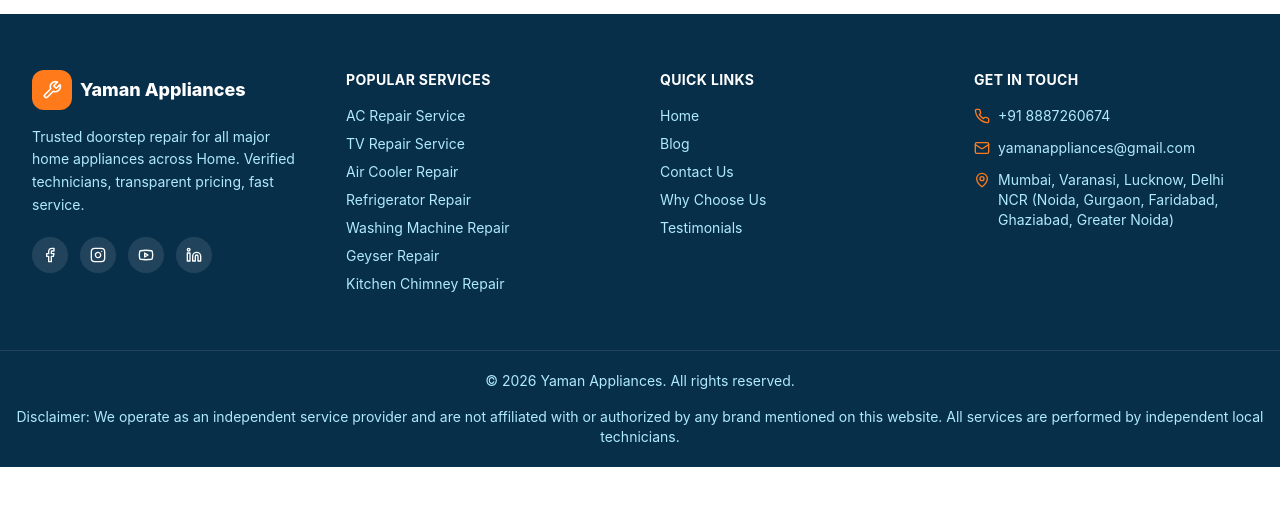
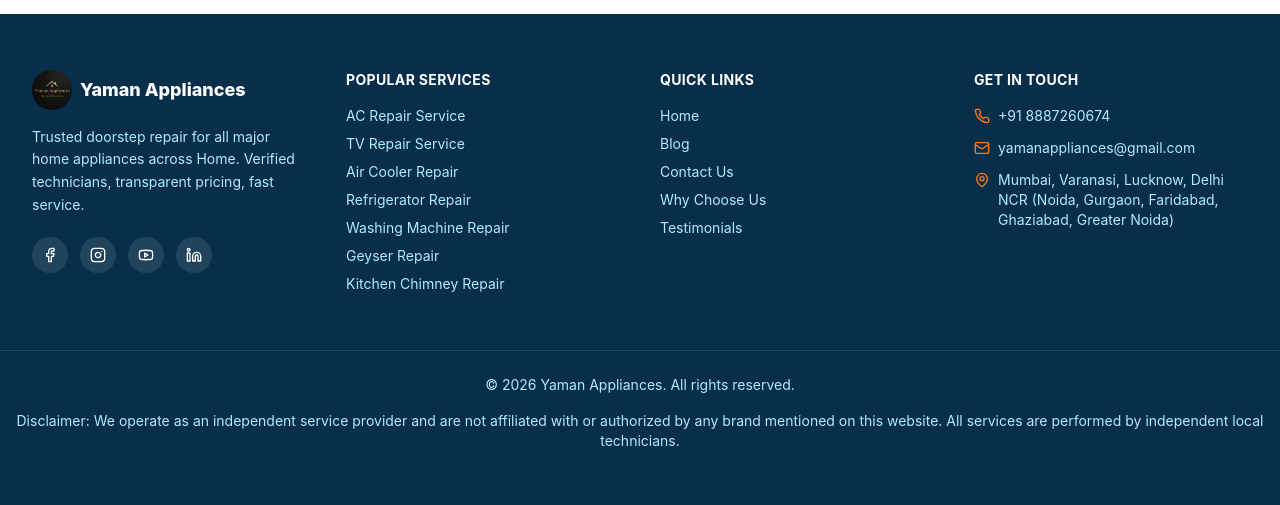
Before and after one commit to Ankitkannaujiya23/yamanappliances, a Next.js app: page /contact in a window 1280 px wide. Shown: the part 1300-1805 px from the top of the page. Before the commit the page ends 1767 px from the top, so only its background shows below. Built offline with nearby package versions, Linux system fonts and the light colour scheme; no server answers.

Commit message:
changes for footer and more

```diff
--- a/components/Footer.js
+++ b/components/Footer.js
@@ -11,6 +11,8 @@
 } from "lucide-react";
 import { services } from "@/data/services";
 import { site } from "@/data/site";
+import logo from "../public/images/logo.webp";
+import Image from "next/image";
 
 export default function Footer() {
   return (
@@ -18,8 +20,16 @@
       <div className="container-x grid grid-cols-1 gap-10 py-14 sm:grid-cols-2 lg:grid-cols-4">
         <div>
           <Link href="/" className="flex items-center gap-2">
-            <span className="flex h-10 w-10 items-center justify-center rounded-xl bg-accent-500 text-white">
-              <Wrench size={20} />
+            <span className="flex h-10 w-10 items-center justify-center rounded-xl  text-white">
+              {/* <Wrench size={20} /> */}
+              <Image
+                key={logo}
+                src={logo}
+                alt="Yaman Appliances"
+                width={62}
+                height={60}
+                className="rounded-full object-cover"
+              />
             </span>
             <span className="text-lg font-extrabold text-white">
               Yaman Appliances
@@ -113,7 +123,7 @@
         </div>
       </div>
 
-      <div className="border-t border-white/10 py-5">
+      <div className="border-t border-white/10 pb-16 pt-6">
         <div className="grid grid-cols-1 md:grid-cols-1  gap-4 text-center text-sm text-brand-200 sm:grid-cols-1">
           <p>© {new Date().getFullYear()} Yaman Appliances. All rights reserved.</p>
           <p>
--- a/components/HeroSlider.js
+++ b/components/HeroSlider.js
@@ -139,7 +139,7 @@
   },
   {
     title: "Refrigerator Repair,",
-    highlight: "Same-Day Across Delhi NCR",
+    highlight: "Same-Day Across Mumbai",
     desc: "Cooling problems, gas leakage, compressor issues — transparent pricing, no hidden charges.",
     bg: "from-brand-950/95 via-brand-900/85 to-accent-600/40",
     // TODO: replace with a real photo of your refrigerator technician
--- a/components/LeadForm.js
+++ b/components/LeadForm.js
@@ -518,9 +518,7 @@
     const state = form.state.trim();
 
     if (!name) nextErrors.customerName = "Full name is required";
-    else if (!fullNamePattern.test(name)) {
-      nextErrors.customerName = "Use at least two names with letters and spaces only";
-    }
+
 
     if (form.email.trim() && !emailPattern.test(form.email.trim())) {
       nextErrors.email = "Enter a valid email address";
--- a/data/testimonials.js
+++ b/data/testimonials.js
@@ -1,35 +1,35 @@
 export const testimonials = [
   {
     name: "Rohit Sharma",
-    location: "Dwarka, Delhi",
+    location: "Mumbai",
     rating: 5,
     text: "AC gas leakage thi, technician same day aaya aur properly fix kar diya. Pricing bhi bilkul transparent thi.",
     service: "AC Repair",
   },
   {
     name: "Priya Malhotra",
-    location: "Noida",
+    location: "Mumbai",
     rating: 5,
     text: "Washing machine ka motor kharab tha, booking se lekar repair tak sab kuch bahut smooth raha. Highly recommended!",
     service: "Washing Machine Repair",
   },
   {
     name: "Anil Kumar",
-    location: "Gurgaon",
+    location: "Varanasi",
     rating: 4,
     text: "Fridge cooling nahi kar raha tha, technician ne turant diagnose karke gas refill kar diya. Achi service.",
     service: "Refrigerator Repair",
   },
   {
     name: "Sneha Verma",
-    location: "Rohini, Delhi",
+    location: "Lucknow",
     rating: 5,
     text: "TV ka display issue tha, fair price pe fix ho gaya aur warranty bhi mili repair pe. Very professional team.",
     service: "TV Repair",
   },
   {
     name: "Vikram Singh",
-    location: "Faridabad",
+    location: "Varanasi",
     rating: 5,
     text: "Geyser repair ke liye call kiya tha, ek hi din mein technician bhej diya. Time pe pahunche aur kaam bhi accha kiya.",
     service: "Geyser Repair",
```
